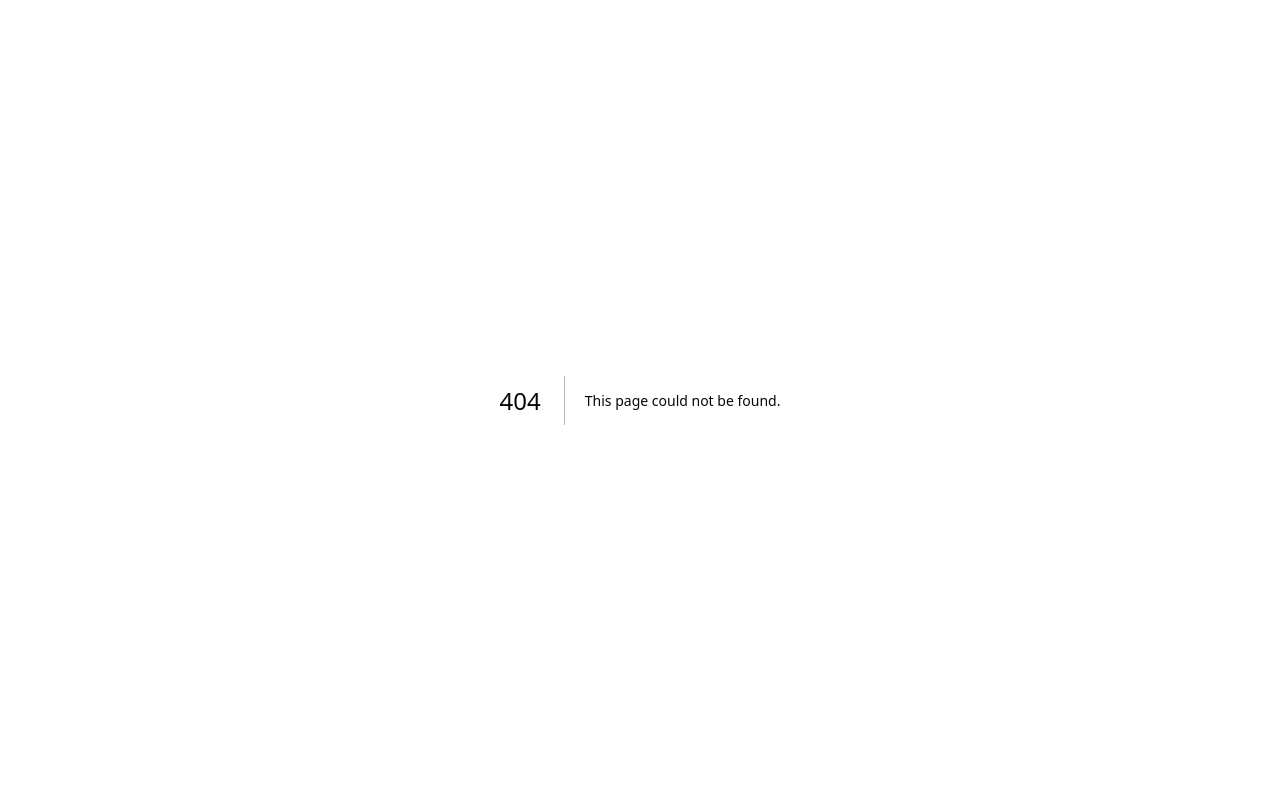
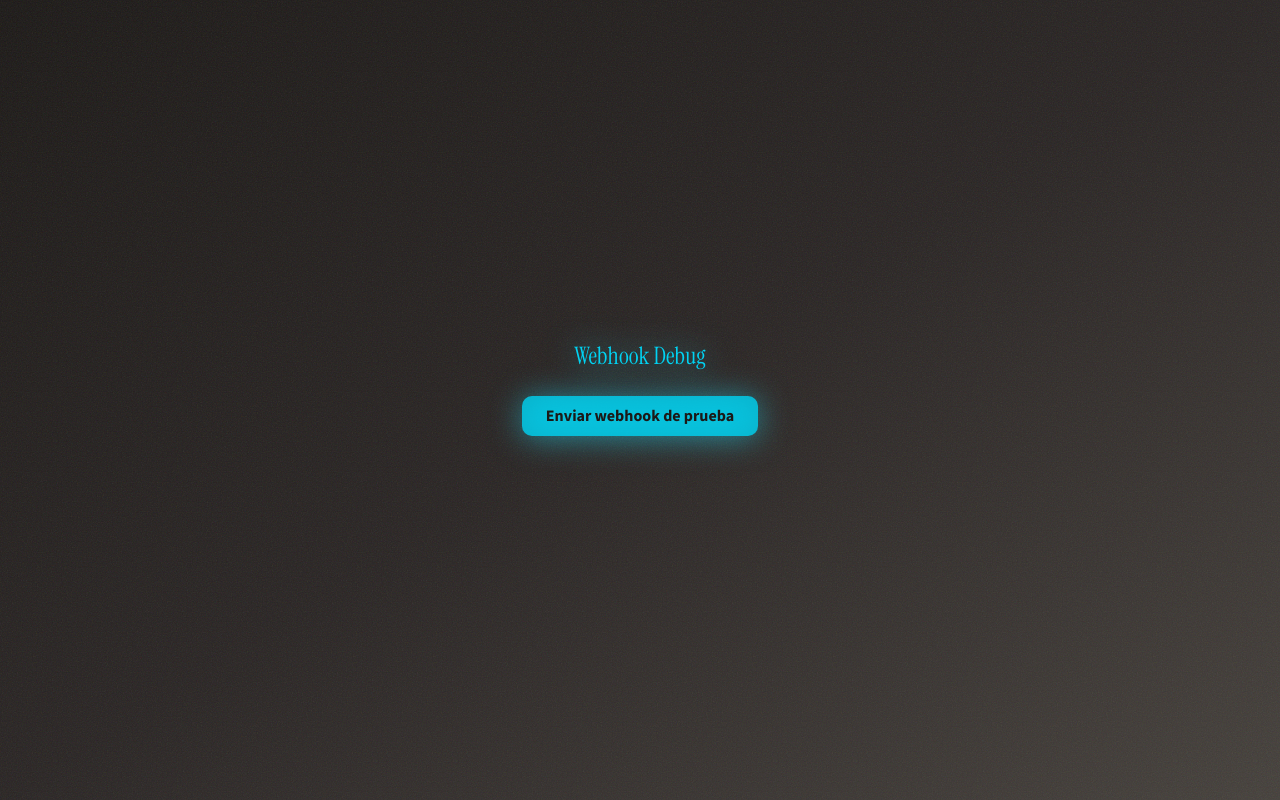
Before and after one commit to shipibo-studio/gastonauta, a Next.js app: page /webhook-debug in a window 1280 px wide. Before the commit this address had no page. Built offline with nearby package versions, Linux system fonts and the light colour scheme.

Commit message:
style: better successful login

```diff
--- a/src/app/page.tsx
+++ b/src/app/page.tsx
@@ -9,7 +9,7 @@ export default function LoginPage() {
   const formRef = useRef<HTMLFormElement>(null);
   const [loading, setLoading] = useState(false);
   const [error, setError] = useState("");
-  const [success, setSuccess] = useState("");
+  const [fadeOut, setFadeOut] = useState(false);
 
   async function handleSubmit(e: React.FormEvent<HTMLFormElement>) {
     e.preventDefault();
@@ -23,16 +23,15 @@ export default function LoginPage() {
     }
     setLoading(true);
     setError("");
-    setSuccess("");
     const { error } = await supabase.auth.signInWithPassword({ email, password });
     setLoading(false);
     if (error) {
       setError(error.message);
     } else {
-      setSuccess("Login exitoso");
+      setFadeOut(true);
       setTimeout(() => {
         router.push("/dashboard");
-      }, 800);
+      }, 600);
     }
   }
 
@@ -44,7 +43,7 @@ export default function LoginPage() {
       <form
         ref={formRef}
         onSubmit={handleSubmit}
-        className="relative z-10 w-full max-w-sm rounded-2xl bg-white/10 dark:bg-stone-900/40 backdrop-blur-xl shadow-2xl p-10 flex flex-col gap-8 border border-stone-300/20 dark:border-stone-700/40 font-sans transition-all"
+        className={`relative z-10 w-full max-w-sm rounded-2xl bg-white/10 dark:bg-stone-900/40 backdrop-blur-xl shadow-2xl p-10 flex flex-col gap-8 border border-stone-300/20 dark:border-stone-700/40 font-sans transition-all duration-500 ${fadeOut ? "opacity-0 scale-95 pointer-events-none" : "opacity-100 scale-100"}`}
         autoComplete="off"
       >
         <h1 className="text-3xl font-semibold text-stone-100 text-center font-serif drop-shadow-[0_2px_16px_rgba(34,211,238,0.7)] tracking-tight">Iniciar sesión</h1>
@@ -76,7 +75,6 @@ export default function LoginPage() {
           {loading ? "Ingresando..." : "Entrar"}
         </Button>
         {error && <div className="text-pink-400 text-sm mt-2 text-center">{error}</div>}
-        {success && <div className="text-green-400 text-sm mt-2 text-center">{success}</div>}
       </form>
     </div>
   );
--- /dev/null
+++ b/src/app/webhook-debug/page.tsx
@@ -0,0 +1,45 @@
+"use client";
+import { useState } from "react";
+
+export default function WebhookDebugPage() {
+  const [result, setResult] = useState<any>(null);
+  const [loading, setLoading] = useState(false);
+  const [error, setError] = useState("");
+
+  async function handleWebhookTest() {
+    setLoading(true);
+    setError("");
+    setResult(null);
+    try {
+      const response = await fetch("/api/save-data", {
+        method: "POST",
+        headers: { "Content-Type": "application/json" },
+        body: JSON.stringify({ test: "webhook", timestamp: Date.now() }),
+      });
+      const data = await response.json();
+      setResult(data);
+    } catch (err: any) {
+      setError(err.message || "Error al enviar webhook");
+    }
+    setLoading(false);
+  }
+
+  return (
+    <div className="flex flex-col items-center justify-center min-h-screen bg-gradient-to-br from-stone-900 via-stone-800 to-stone-700 font-sans p-8">
+      <h1 className="text-2xl font-serif text-cyan-400 mb-6 drop-shadow-[0_2px_16px_rgba(34,211,238,0.7)]">Webhook Debug</h1>
+      <button
+        className="bg-cyan-400/80 hover:bg-cyan-400 text-stone-900 font-bold rounded-lg py-2 px-6 shadow-cyan-400/60 drop-shadow-[0_2px_16px_rgba(34,211,238,0.7)] cursor-pointer focus:ring focus:border-cyan-400 transition mb-6"
+        onClick={handleWebhookTest}
+        disabled={loading}
+      >
+        {loading ? "Enviando..." : "Enviar webhook de prueba"}
+      </button>
+      {error && <div className="text-pink-400 text-sm mb-4">{error}</div>}
+      {result && (
+        <pre className="bg-stone-900/60 text-stone-100 rounded-lg p-4 w-full max-w-xl overflow-x-auto border border-stone-700/40 shadow-xl text-xs">
+          {JSON.stringify(result, null, 2)}
+        </pre>
+      )}
+    </div>
+  );
+}
```
